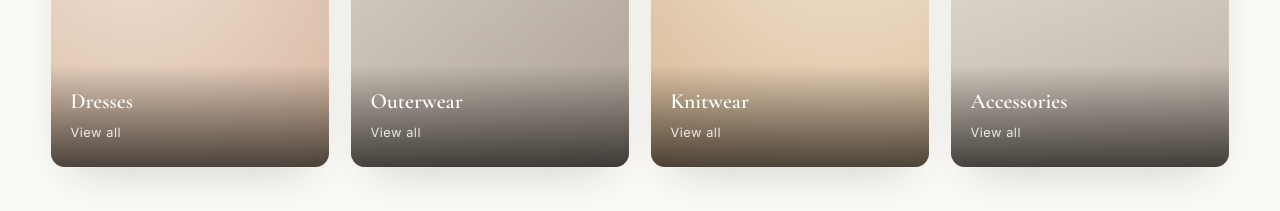
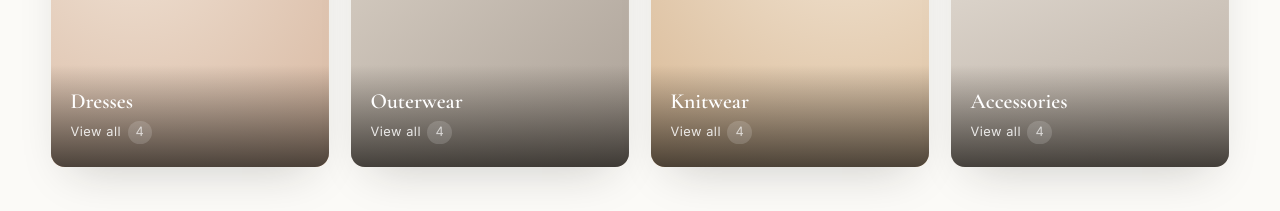
Before and after one commit to ntwariespoir25-sketch/balinda-fashion-store, a plain HTML site: page index.html in a window 1280 px wide. Shown: the part 1160-1371 px from the top of the page. Drawn offline with nearby package versions, Linux system fonts and the light colour scheme.

Commit message:
Show product counts on category cards

```diff
--- a/css/style.css
+++ b/css/style.css
@@ -280,6 +280,7 @@ button { font-family: inherit; cursor: pointer; }
 }
 .cat-label h3 { font-family: var(--font-serif); font-size: 1.35rem; font-weight: 600; }
 .cat-label span { font-size: 0.8rem; opacity: 0.85; letter-spacing: 0.04em; }
+.cat-count { display: inline-block; margin-left: 0.4rem; padding: 0.1rem 0.5rem; border-radius: 999px; background: rgba(255, 255, 255, 0.22); font-size: 0.7rem; }
 
 /* ---------- Toolbar ---------- */
 .toolbar {
--- a/js/app.js
+++ b/js/app.js
@@ -189,6 +189,17 @@
   $$("[data-col]").forEach((el) =>
     el.addEventListener("click", () => setFilter(el.dataset.col))
   );
+
+  // Product counts on category cards
+  $$(".cat-card").forEach((card) => {
+    const label = card.querySelector(".cat-label span");
+    if (!label) return;
+    const count = PRODUCTS.filter((p) => p.category === card.dataset.cat).length;
+    const existing = label.querySelector(".cat-count");
+    if (!existing) {
+      label.insertAdjacentHTML("beforeend", `<span class="cat-count">${count}</span>`);
+    }
+  });
 
   /* ---------- Recently viewed ---------- */
   const recentStrip = $("#recentStrip");
```
